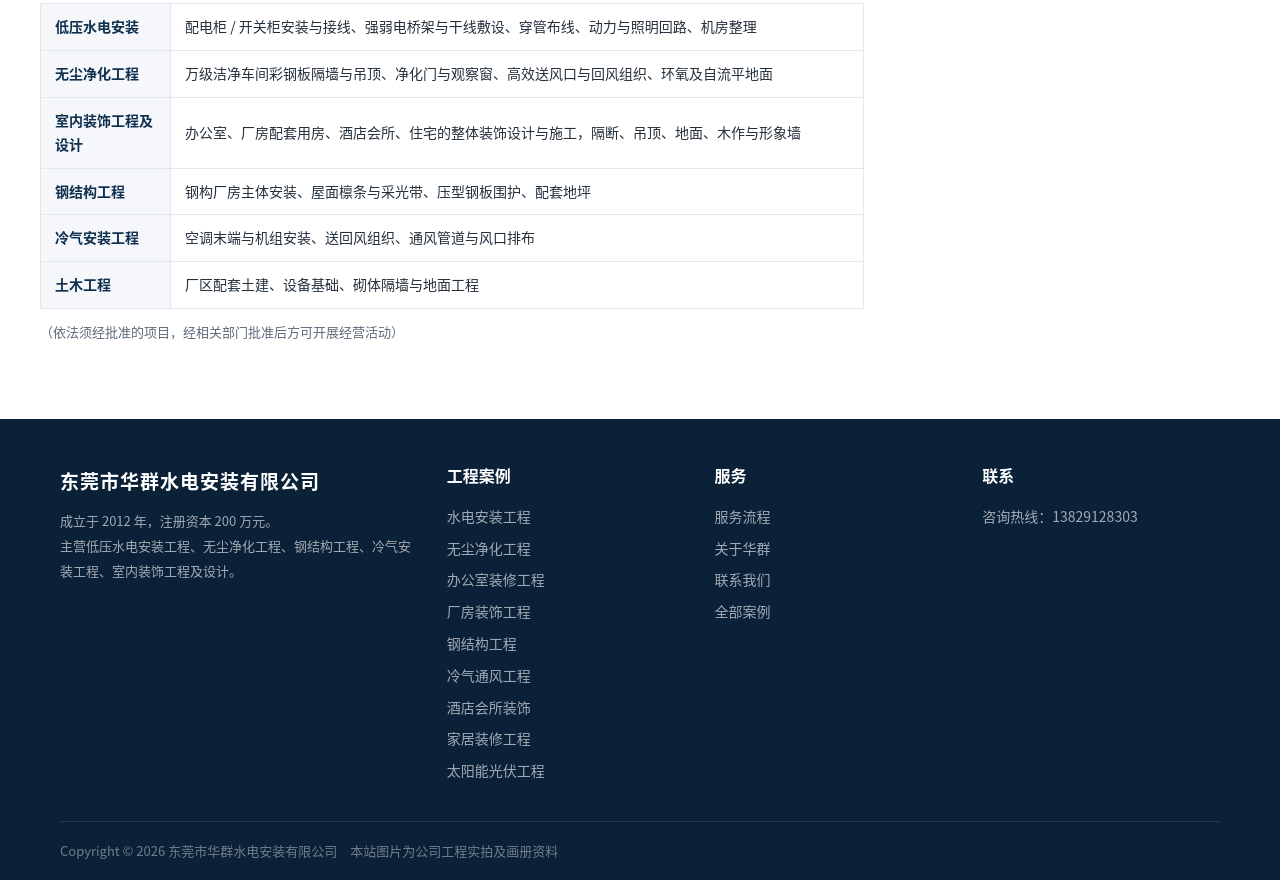
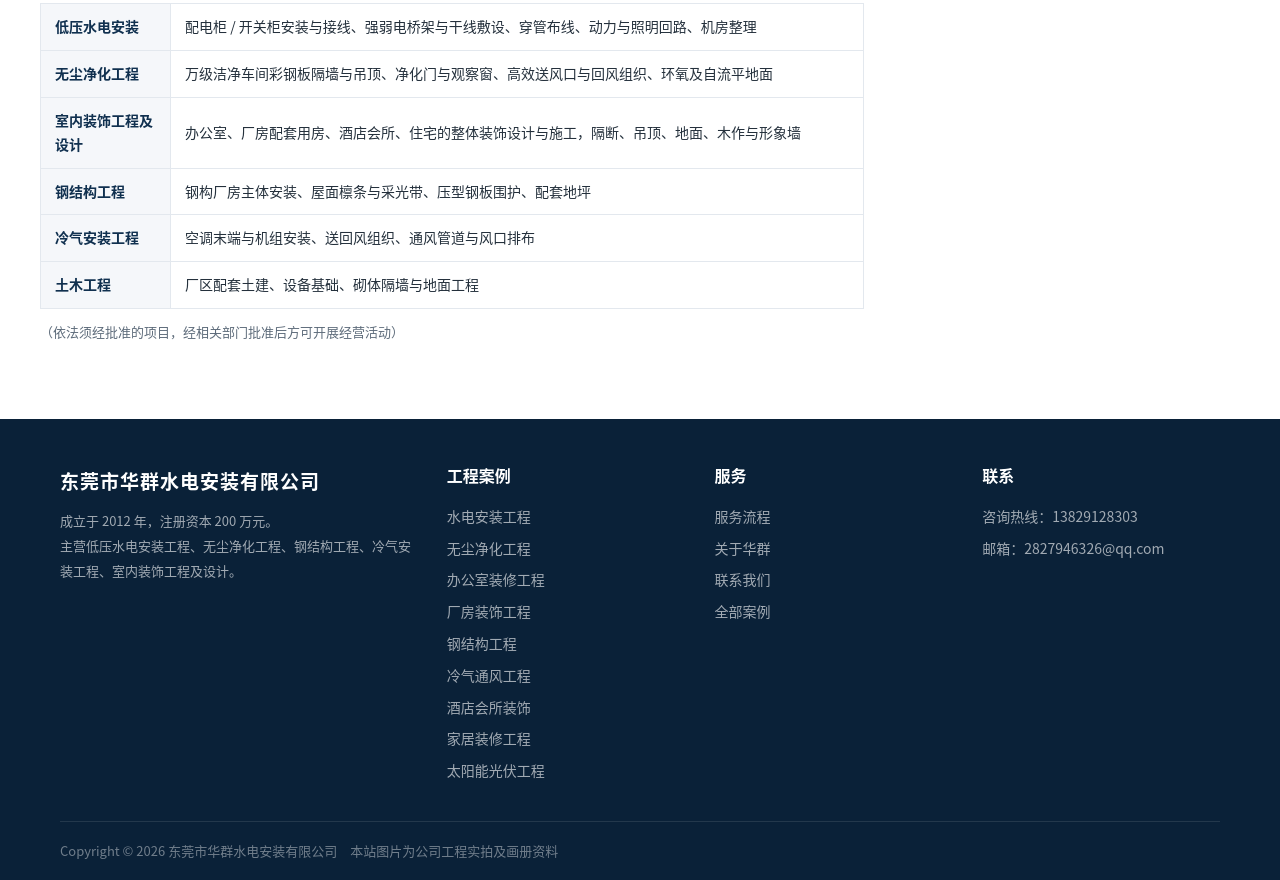
Before and after one commit to xiaoyey096-bit/huaqun-engineering, a plain HTML site: page about.html in a window 1280 px wide. Shown: the part 596-1476 px from the top of the page. Drawn offline with Linux system fonts and the light colour scheme.

Commit message:
邮箱补到全部页面页脚

```diff
--- a/about.html
+++ b/about.html
@@ -78,6 +78,7 @@
       </ul></div>
       <div><h4>联系</h4><ul>
         <li>咨询热线：<span data-fill-tel></span></li>
+        <li>邮箱：2827946326@qq.com</li>
       </ul></div>
     </div>
     <div class="foot-bar">
```
Also changed, not shown: case.html (+1 -0 lines), cases.html (+1 -0 lines).
